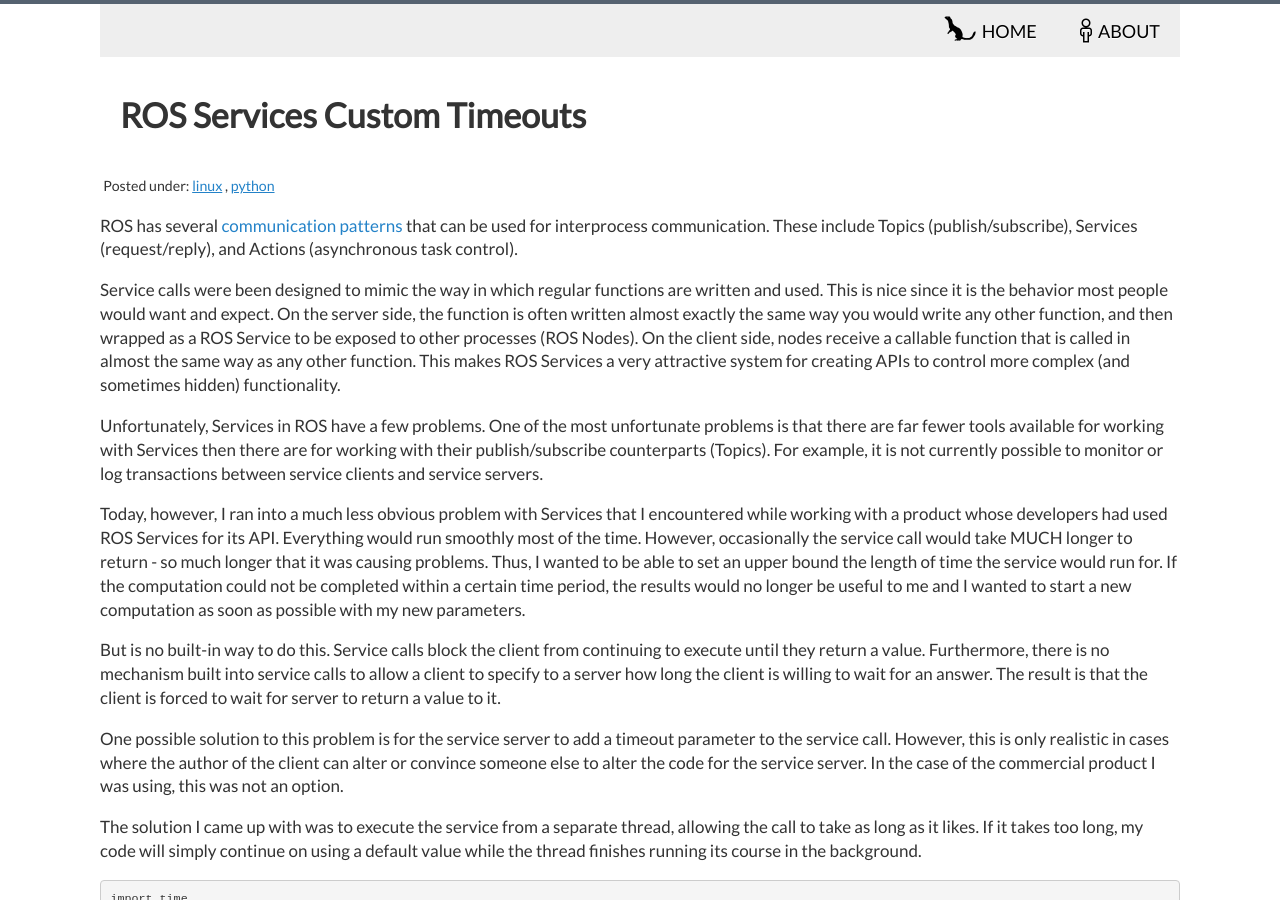
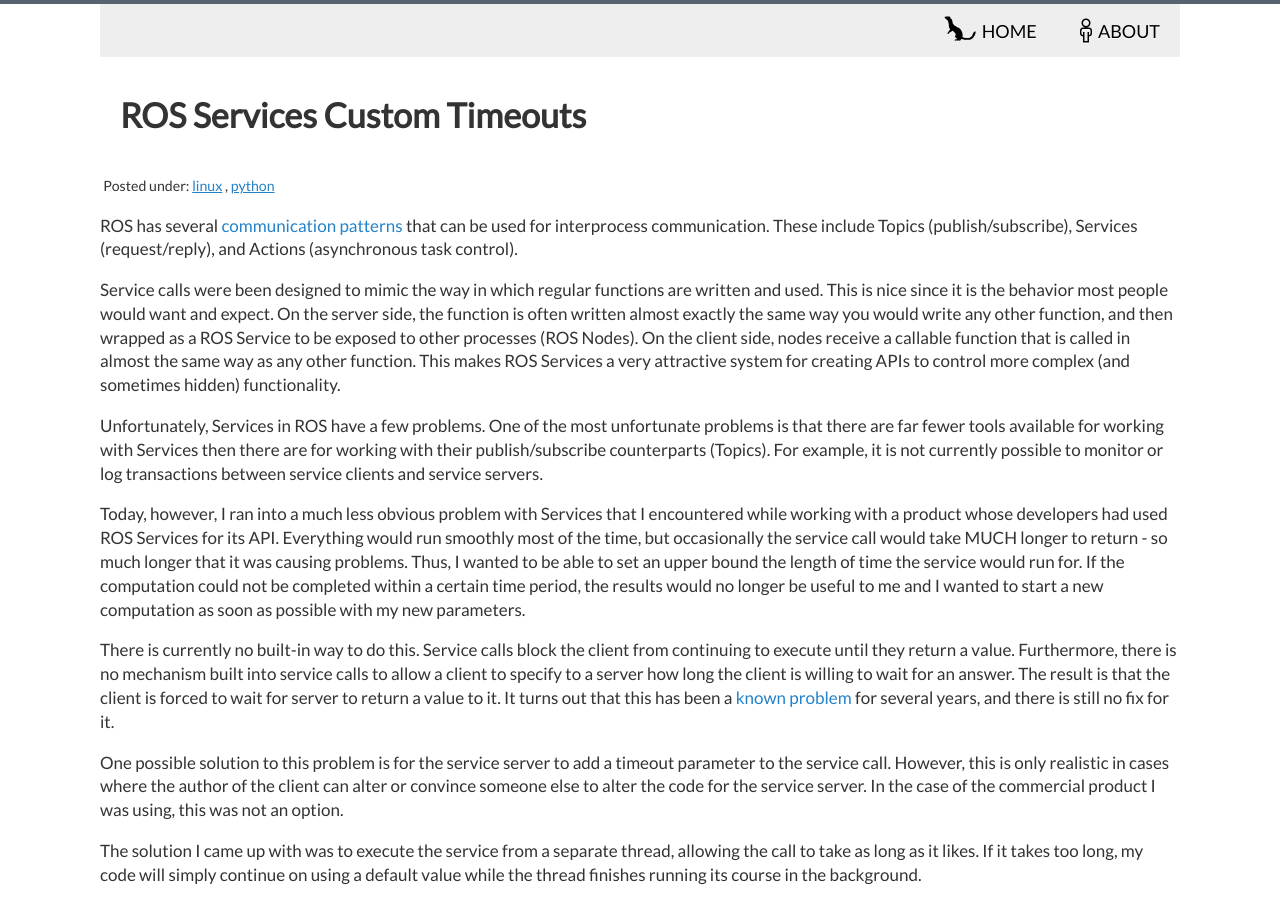
Before and after one commit to mrdanbrooks/mrdanbrooks.github.io, a Jekyll site: the page built from drafts/2015-09-02-ros-service-timeouts.md, in a window 1280 px wide and 900 px high. Built offline with Jekyll 4.4.1, drawn with Linux system fonts in a browser that asks for light colours; Markdown is read by kramdown in place of the engine named in the settings.

Commit message:
ros article

```diff
--- a/drafts/2015-09-02-ros-service-timeouts.md
+++ b/drafts/2015-09-02-ros-service-timeouts.md
@@ -24,15 +24,15 @@ One of the most unfortunate problems is that there are far fewer tools available
 For example, it is not currently possible to monitor or log transactions between service clients and service servers.
 
 Today, however, I ran into a much less obvious problem with Services that I encountered while working with a product whose developers had used ROS Services for its API.
-Everything would run smoothly most of the time.
-However, occasionally the service call would take MUCH longer to return - so much longer that it was causing problems.
+Everything would run smoothly most of the time, but occasionally the service call would take MUCH longer to return - so much longer that it was causing problems.
 Thus, I wanted to be able to set an upper bound the length of time the service would run for.
 If the computation could not be completed within a certain time period, the results would no longer be useful to me and I wanted to start a new computation as soon as possible with my new parameters.
 
-But is no built-in way to do this.
+There is currently no built-in way to do this.
 Service calls block the client from continuing to execute until they return a value.
 Furthermore, there is no mechanism built into service calls to allow a client to specify to a server how long the client is willing to wait for an answer.
 The result is that the client is forced to wait for server to return a value to it.
+It turns out that this has been a [known problem](https://github.com/ros/ros_comm/issues/152) for several years, and there is still no fix for it.
 
 One possible solution to this problem is for the service server to add a timeout parameter to the service call.
 However, this is only realistic in cases where the author of the client can alter or convince someone else to alter the code for the service server.
```
